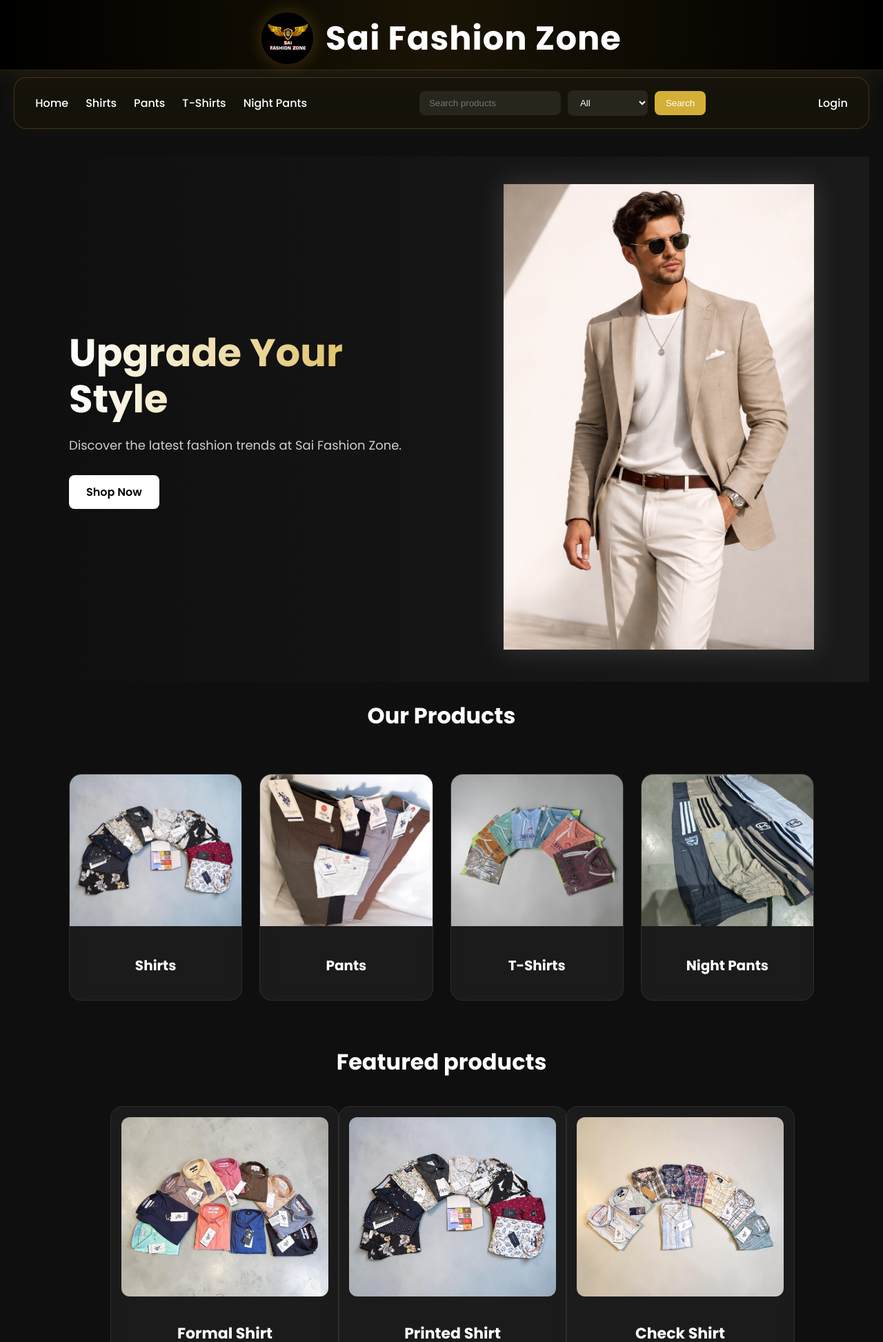
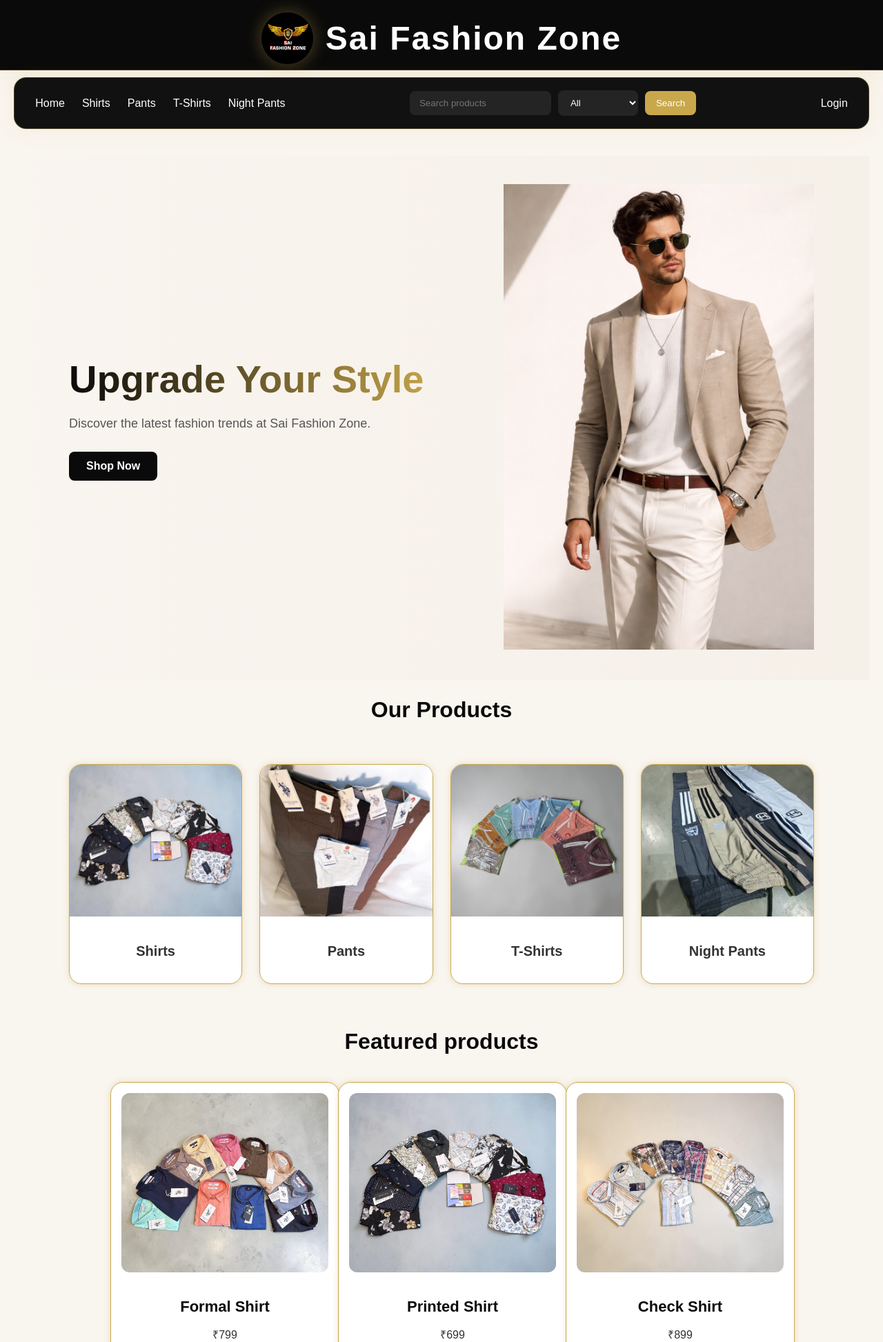
Before and after one commit to Moksha-source/sai-fashion-zone, a Flask app: page / in a window 1280 px wide. Shown: the top 1946 px of the page at 69% size. Run offline with Flask 3, Linux system fonts and the light colour scheme.

Commit message:
Redesign with luxury Black & Gold theme - warm ivory background, rich black header with letter-spacing, gold accents throughout

```diff
--- a/static/style.css
+++ b/static/style.css
@@ -3,9 +3,9 @@
 */
 
 body{
-    font-family: 'Poppins', sans-serif;
-    background: #0f0f0f;
-    color: white;
+    font-family: Arial, sans-serif;
+    background: #f9f5ef;
+    color: #333;
     margin: 0;
     padding: 0;
 }
@@ -18,23 +18,17 @@ h1{
 
 header{
 
-    background:
-        linear-gradient(
-        to right,
-        #000000,
-        #1a1405,
-        #000000
-    );
+    background: #0a0a0a;
 
     padding: 18px 0px 8px 0px;
 
     text-align: center;
 
     border-bottom:
-    1px solid rgba(212,175,55,0.2);
+    1px solid rgba(201,168,76,0.3);
 
     box-shadow:
-    0 0 40px rgba(212,175,55,0.12);
+    0 0 40px rgba(201,168,76,0.15);
 }
 
 header h1{
@@ -45,7 +39,7 @@ header h1{
 
     color: white;
 
-    letter-spacing: 1px;
+    letter-spacing: 2px;
 
     margin: 0;
 }
@@ -68,18 +62,17 @@ nav{
 
     padding: 18px 30px;
 
-    background:
-    rgba(25,20,10,0.75);
+    background: #111111;
 
     border:
-    1px solid rgba(212,175,55,0.22);
+    1px solid rgba(201,168,76,0.3);
 
     border-radius: 18px;
 
     backdrop-filter: blur(15px);
 
     box-shadow:
-    0 0px 30px rgba(212,175,55,0.05);
+    0 0px 30px rgba(201,168,76,0.1);
 }
 
 /* LEFT NAV LINKS */
@@ -108,7 +101,7 @@ nav a{
 
 nav a:hover{
 
-    color: #d4af37;
+    color: #c9a84c;
 }
 
 /* SEARCH SECTION */
@@ -141,7 +134,7 @@ nav select{
 
 nav button{
 
-    background: #d4af37;
+    background: #c9a84c;
 
     color: white;
 
@@ -175,7 +168,7 @@ nav a:after{
 
     height:2px;
 
-    background:#d4af37;
+    background:#c9a84c;
 
     transition:0.4s;
 }
@@ -205,23 +198,24 @@ nav a:hover::after{
 /* PRODUCT CARD */
 
 .product-card{
-    background: rgba(255,255,255,0.05);
+    background: white;
     padding: 15px;
     border-radius: 18px;
     width: 100%;
     text-align: center;
     backdrop-filter: blur(12px);
-    border: 1px solid rgba(255,255,255,0.08);
+    border: 1px solid #c9a84c;
     cursor: pointer;
     transition: 0.4s ease;
     overflow: hidden;
+    box-shadow: 0 0 8px rgba(201,168,76,0.3);
 }
 
 /* PRODUCT HOVER */
 
 .product-card:hover{
     transform: translateY(-10px);
-    box-shadow: 0 0 25px rgba(255,255,255,0.12);
+    box-shadow: 0 0 15px rgba(201,168,76,0.5);
 }
 
 /* IMAGE */
@@ -252,12 +246,17 @@ nav a:hover::after{
 .product-info h3{
     font-size: 22px;
     margin-bottom: 10px;
+    color: #0a0a0a;
 }
 
 .price{
-    color: #d4af37;
+    color: #c9a84c;
     font-weight: bold;
     font-size: 18px;
+}
+
+.product p{
+    color: #c9a84c;
 }
 
 /* HERO SECTION */
@@ -268,7 +267,7 @@ nav a:hover::after{
     justify-content: space-between;
     padding: 40px 80px;
     min-height: 70vh;
-    background: linear-gradient(to right,#0f0f0f,#1a1a1a);
+    background: linear-gradient(to right,#f9f5ef,#f5f0e8);
 }
 
 /* HERO TEXT */
@@ -282,7 +281,7 @@ nav a:hover::after{
     font-weight: 700;
     line-height: 1.2;
 
-    background: linear-gradient(to right, white, #d4af37);
+    background: linear-gradient(to right, #0a0a0a, #c9a84c);
 
     background-clip:text;
     -webkit-background-clip: text;
@@ -293,14 +292,14 @@ nav a:hover::after{
 .hero-text p{
     font-size: 18px;
     margin: 20px 0px;
-    color: #cfcfcf;
+    color: #555;
 }
 
 /* HERO BUTTON */
 
 .hero-btn{
-    background: white;
-    color: black;
+    background: #0a0a0a;
+    color: white;
     padding: 12px 25px;
     border-radius: 8px;
     transition: 0.3s;
@@ -311,7 +310,7 @@ nav a:hover::after{
 }
 
 .hero-btn:hover{
-    background: #d4af37;
+    background: #c9a84c;
     color: white;
     transform: scale(1.05);
 }
@@ -337,20 +336,21 @@ nav a:hover::after{
 
 .category-card{
     text-align:center;
-    background: rgba(255,255,255,0.05);
+    background: white;
     border-radius: 18px;
     overflow:hidden;
     text-decoration:none;
-    color:white;
+    color:#333;
     backdrop-filter: blur(12px);
-    border: 1px solid rgba(255,255,255,0.08);
+    border: 1px solid #c9a84c;
     transition: 0.4s;
     cursor:pointer;
+    box-shadow: 0 0 8px rgba(201,168,76,0.3);
 }
 
 .category-card:hover{
     transform: translateY(-10px);
-    box-shadow: 0 0 25px rgba(255,255,255,0.12);
+    box-shadow: 0 0 15px rgba(201,168,76,0.5);
 }
 
 /* CATEGORY IMAGE */
@@ -381,6 +381,7 @@ h2{
     margin-top: 25px;
     margin-bottom: 10px;
     font-weight: bold;
+    color: #0a0a0a;
 }
 
 /* SCROLLBAR */
@@ -390,16 +391,16 @@ h2{
 }
 
 ::-webkit-scrollbar-track{
-    background: #111;
+    background: #f9f5ef;
 }
 
 ::-webkit-scrollbar-thumb{
-    background: #444;
+    background: #c9a84c;
     border-radius: 10px;
 }
 
 ::-webkit-scrollbar-thumb:hover{
-    background: #d4af37;
+    background: #b8974a;
 }
 
 /* RESPONSIVE */
@@ -473,7 +474,7 @@ h2{
     border-radius: 50%;
 
     box-shadow:
-    0 0 25px rgba(212,175,55,0.25);
+    0 0 25px rgba(201,168,76,0.4);
 }
 
 /* LOGO TEXT */
@@ -496,18 +497,12 @@ footer{
 
    margin-top: 80px;
 
-   background:
-    linear-gradient(
-    to right,
-    #000000,
-    #1a1405,
-    #000000
-    );
+   background: #0a0a0a;
 
     backdrop-filter: blur(12px);
 
     border-top:
-    1px solid rgba(212,175,55,0.15);
+    1px solid rgba(201,168,76,0.3);
 
     padding: 50px 80px 20px;
 }
@@ -532,7 +527,7 @@ footer{
 
     margin-bottom: 15px;
 
-    color: #d4af37;
+    color: #c9a84c;
 }
 
 .footer-brand p{
@@ -567,7 +562,7 @@ footer{
 
 .footer-links a:hover{
 
-    color: #d4af37;
+    color: #c9a84c;
 
     transform: translateX(5px);
 }
```
